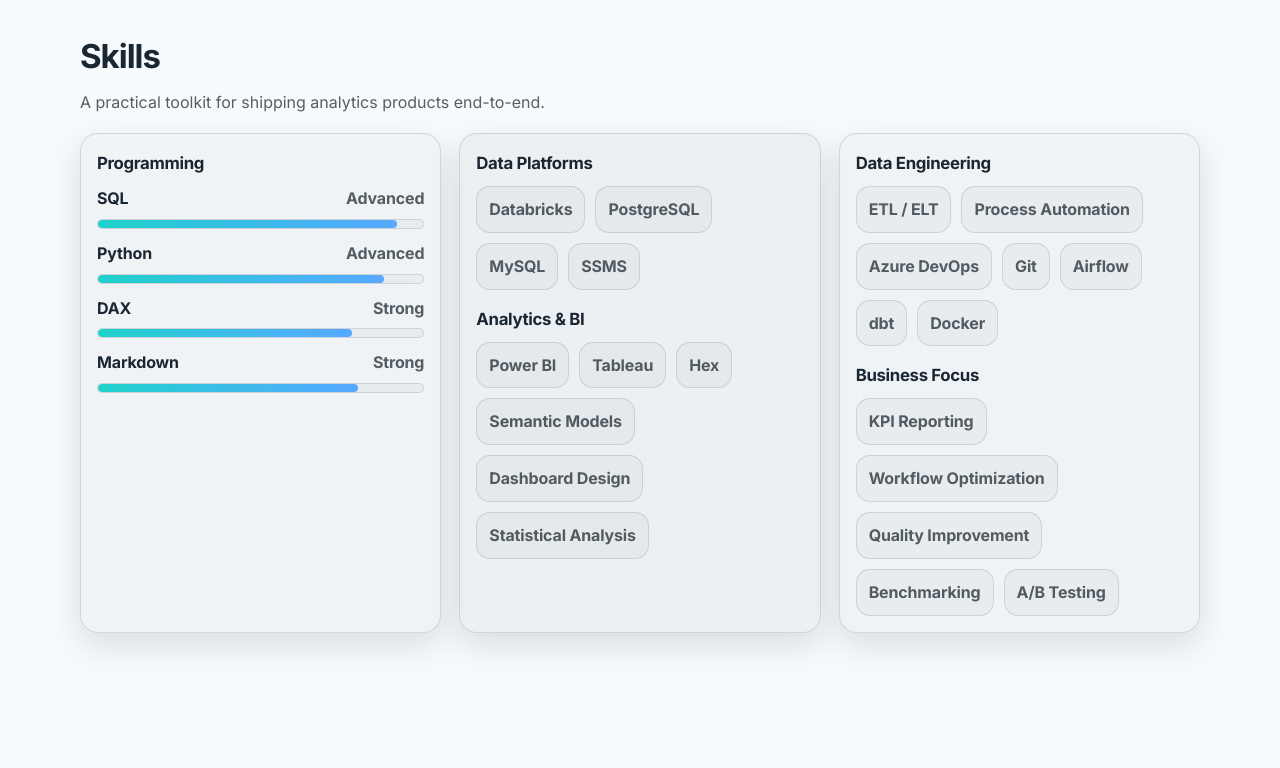
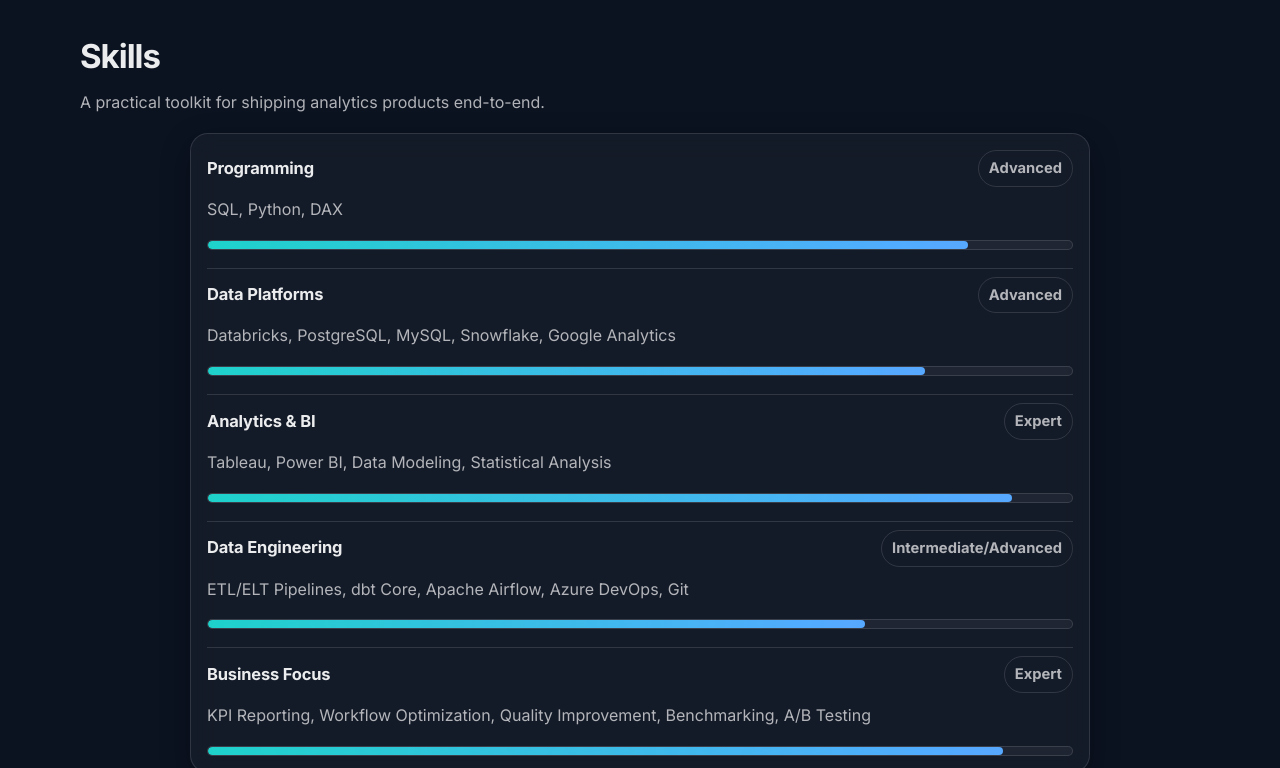
Before and after one commit to mohity667/.github.io, a plain HTML site: page index.html in a window 1280 px wide. Shown: the part 1580-2348 px from the top of the page. Drawn offline with Linux system fonts and the light colour scheme.

Commit message:
Add files via upload

```diff
--- a/index.html
+++ b/index.html
@@ -1,5 +1,5 @@
 <!doctype html>
-<html lang="en">
+<html lang="en" data-theme="dark">
   <head>
     <!--
       Portfolio — Mohit Yadav
@@ -7,7 +7,7 @@
     -->
     <meta charset="UTF-8" />
     <meta name="viewport" content="width=device-width, initial-scale=1" />
-    <meta name="color-scheme" content="dark light" />
+    <meta name="color-scheme" content="dark" />
 
     <title>Mohit Yadav — Analytics Engineer</title>
     <meta
@@ -45,18 +45,7 @@
       referrerpolicy="no-referrer"
     />
 
-    <link rel="stylesheet" href="./style.css" />
-    <script>
-      // Theme: apply ASAP to prevent flash.
-      (() => {
-        const saved = localStorage.getItem("theme");
-        const prefersDark =
-          window.matchMedia &&
-          window.matchMedia("(prefers-color-scheme: dark)").matches;
-        const theme = saved || (prefersDark ? "dark" : "light");
-        document.documentElement.dataset.theme = theme;
-      })();
-    </script>
+    <link rel="stylesheet" href="style.css" />
   </head>
 
   <body>
@@ -89,16 +78,6 @@
           <a href="#contact">Contact</a>
         </div>
 
-        <div class="nav-actions">
-          <button
-            class="theme-toggle"
-            type="button"
-            aria-label="Toggle dark/light theme"
-            title="Toggle theme"
-          >
-            <span class="theme-toggle-icon" aria-hidden="true"></span>
-          </button>
-        </div>
       </nav>
     </header>
 
@@ -113,21 +92,11 @@
 
         <div class="container hero-grid">
           <div class="hero-copy reveal">
-            <p class="eyebrow">
-              New York, NY <span class="dot" aria-hidden="true"></span>
-              Open to opportunities
-            </p>
+            <p class="eyebrow">Open to opportunities</p>
 
-            <h1 class="hero-title">
-              Mohit Yadav
-              <span class="hero-title-sub">Analytics Engineer</span>
-            </h1>
+            <h1 class="hero-title">Mohit Yadav</h1>
 
-            <p class="hero-tagline">
-              I build
-              <span class="typed" data-typed></span>
-              that turn complex data into confident decisions.
-            </p>
+            <p class="hero-tagline"><span class="typed" data-typed></span></p>
 
             <div class="hero-cta">
               <a class="btn btn-primary" href="#projects">
@@ -151,10 +120,10 @@
               </a>
               <a
                 class="chip"
-                href="#"
+                href="https://www.linkedin.com/in/mohity667"
                 target="_blank"
                 rel="noreferrer"
-                aria-label="LinkedIn (placeholder)"
+                aria-label="LinkedIn profile"
               >
                 <i class="fa-brands fa-linkedin" aria-hidden="true"></i>
                 <span>LinkedIn</span>
@@ -237,8 +206,8 @@
               </p>
               <div class="facts">
                 <div class="fact">
-                  <p class="fact-label">Location</p>
-                  <p class="fact-value">New York, NY</p>
+                  <p class="fact-label">Experience</p>
+                  <p class="fact-value">5+ years</p>
                 </div>
                 <div class="fact">
                   <p class="fact-label">Focus</p>
@@ -294,84 +263,61 @@
             </p>
           </div>
 
-          <div class="skills-grid">
-            <div class="card reveal glass">
-              <h3 class="card-title">Programming</h3>
-              <div class="skillbars" aria-label="Programming skill levels">
-                <div class="skillbar">
-                  <div class="skillbar-head">
-                    <span>SQL</span><span class="muted">Advanced</span>
-                  </div>
-                  <div class="bar" role="progressbar" aria-label="SQL" aria-valuenow="92" aria-valuemin="0" aria-valuemax="100">
-                    <span style="--w: 92%"></span>
-                  </div>
-                </div>
-                <div class="skillbar">
-                  <div class="skillbar-head">
-                    <span>Python</span><span class="muted">Advanced</span>
-                  </div>
-                  <div class="bar" role="progressbar" aria-label="Python" aria-valuenow="88" aria-valuemin="0" aria-valuemax="100">
-                    <span style="--w: 88%"></span>
-                  </div>
-                </div>
-                <div class="skillbar">
-                  <div class="skillbar-head">
-                    <span>DAX</span><span class="muted">Strong</span>
-                  </div>
-                  <div class="bar" role="progressbar" aria-label="DAX" aria-valuenow="78" aria-valuemin="0" aria-valuemax="100">
-                    <span style="--w: 78%"></span>
-                  </div>
-                </div>
-                <div class="skillbar">
-                  <div class="skillbar-head">
-                    <span>Markdown</span><span class="muted">Strong</span>
-                  </div>
-                  <div class="bar" role="progressbar" aria-label="Markdown" aria-valuenow="80" aria-valuemin="0" aria-valuemax="100">
-                    <span style="--w: 80%"></span>
-                  </div>
-                </div>
+          <div class="skills-modern card glass reveal" aria-label="Skill categories and proficiency">
+            <article class="skill-row">
+              <div class="skill-row-head">
+                <h3 class="skill-category">Programming</h3>
+                <span class="skill-level">Advanced</span>
               </div>
-            </div>
+              <p class="skill-list">SQL, Python, DAX</p>
+              <div class="bar" role="progressbar" aria-label="Programming" aria-valuenow="88" aria-valuemin="0" aria-valuemax="100">
+                <span style="--w: 88%"></span>
+              </div>
+            </article>
 
-            <div class="card reveal" data-delay="120">
-              <h3 class="card-title">Data Platforms</h3>
-              <div class="badge-grid" aria-label="Data platforms">
-                <span class="badge">Databricks</span>
-                <span class="badge">PostgreSQL</span>
-                <span class="badge">MySQL</span>
-                <span class="badge">SSMS</span>
+            <article class="skill-row">
+              <div class="skill-row-head">
+                <h3 class="skill-category">Data Platforms</h3>
+                <span class="skill-level">Advanced</span>
               </div>
-              <h3 class="card-title spacer">Analytics & BI</h3>
-              <div class="badge-grid" aria-label="Analytics and BI tools">
-                <span class="badge">Power BI</span>
-                <span class="badge">Tableau</span>
-                <span class="badge">Hex</span>
-                <span class="badge">Semantic Models</span>
-                <span class="badge">Dashboard Design</span>
-                <span class="badge">Statistical Analysis</span>
+              <p class="skill-list">Databricks, PostgreSQL, MySQL, Snowflake, Google Analytics</p>
+              <div class="bar" role="progressbar" aria-label="Data Platforms" aria-valuenow="83" aria-valuemin="0" aria-valuemax="100">
+                <span style="--w: 83%"></span>
               </div>
-            </div>
+            </article>
 
-            <div class="card reveal glass" data-delay="220">
-              <h3 class="card-title">Data Engineering</h3>
-              <div class="badge-grid" aria-label="Data engineering skills">
-                <span class="badge">ETL / ELT</span>
-                <span class="badge">Process Automation</span>
-                <span class="badge">Azure DevOps</span>
-                <span class="badge">Git</span>
-                <span class="badge">Airflow</span>
-                <span class="badge">dbt</span>
-                <span class="badge">Docker</span>
+            <article class="skill-row">
+              <div class="skill-row-head">
+                <h3 class="skill-category">Analytics &amp; BI</h3>
+                <span class="skill-level">Expert</span>
               </div>
-              <h3 class="card-title spacer">Business Focus</h3>
-              <div class="badge-grid" aria-label="Business skills">
-                <span class="badge">KPI Reporting</span>
-                <span class="badge">Workflow Optimization</span>
-                <span class="badge">Quality Improvement</span>
-                <span class="badge">Benchmarking</span>
-                <span class="badge">A/B Testing</span>
+              <p class="skill-list">Tableau, Power BI, Data Modeling, Statistical Analysis</p>
+              <div class="bar" role="progressbar" aria-label="Analytics and BI" aria-valuenow="93" aria-valuemin="0" aria-valuemax="100">
+                <span style="--w: 93%"></span>
               </div>
-            </div>
+            </article>
+
+            <article class="skill-row">
+              <div class="skill-row-head">
+                <h3 class="skill-category">Data Engineering</h3>
+                <span class="skill-level">Intermediate/Advanced</span>
+              </div>
+              <p class="skill-list">ETL/ELT Pipelines, dbt Core, Apache Airflow, Azure DevOps, Git</p>
+              <div class="bar" role="progressbar" aria-label="Data Engineering" aria-valuenow="76" aria-valuemin="0" aria-valuemax="100">
+                <span style="--w: 76%"></span>
+              </div>
+            </article>
+
+            <article class="skill-row">
+              <div class="skill-row-head">
+                <h3 class="skill-category">Business Focus</h3>
+                <span class="skill-level">Expert</span>
+              </div>
+              <p class="skill-list">KPI Reporting, Workflow Optimization, Quality Improvement, Benchmarking, A/B Testing</p>
+              <div class="bar" role="progressbar" aria-label="Business Focus" aria-valuenow="92" aria-valuemin="0" aria-valuemax="100">
+                <span style="--w: 92%"></span>
+              </div>
+            </article>
           </div>
         </div>
       </section>
@@ -570,7 +516,6 @@
               <h3 class="card-title">University of Missouri</h3>
               <p class="muted">Master of Science in Data Science &amp; Analytics</p>
               <div class="edu-meta">
-                <span class="pill">Columbia, MO</span>
                 <span class="pill">GPA 3.85/4.0</span>
               </div>
             </article>
@@ -652,7 +597,7 @@
                     <span class="contact-value">669-649-0755</span>
                   </span>
                 </a>
-                <a class="contact-item" href="#" target="_blank" rel="noreferrer">
+                <a class="contact-item" href="https://www.linkedin.com/in/mohity667" target="_blank" rel="noreferrer">
                   <span class="contact-icon" aria-hidden="true">
                     <i class="fa-brands fa-linkedin"></i>
                   </span>
@@ -734,7 +679,7 @@
           © <span id="year"></span> Mohit Yadav. Built with HTML/CSS/JS.
         </p>
         <div class="footer-links" aria-label="Footer social links">
-          <a class="icon-link" href="#" target="_blank" rel="noreferrer" aria-label="LinkedIn (placeholder)">
+          <a class="icon-link" href="https://www.linkedin.com/in/mohity667" target="_blank" rel="noreferrer" aria-label="LinkedIn profile">
             <i class="fa-brands fa-linkedin"></i>
           </a>
           <a class="icon-link" href="#" target="_blank" rel="noreferrer" aria-label="GitHub (placeholder)">
@@ -747,6 +692,6 @@
       </div>
     </footer>
 
-    <script src="./script.js" defer></script>
+    <script src="script.js" defer></script>
   </body>
 </html>
--- a/script.js
+++ b/script.js
@@ -19,27 +19,6 @@
   // Footer year
   const year = $("#year");
   if (year) year.textContent = String(new Date().getFullYear());
-
-  // Theme toggle
-  const themeToggle = $(".theme-toggle");
-  const setTheme = (theme) => {
-    document.documentElement.dataset.theme = theme;
-    localStorage.setItem("theme", theme);
-  };
-
-  const getTheme = () =>
-    document.documentElement.dataset.theme ||
-    localStorage.getItem("theme") ||
-    "dark";
-
-  if (themeToggle) {
-    themeToggle.addEventListener("click", () => {
-      const current = getTheme();
-      setTheme(current === "dark" ? "light" : "dark");
-      // Repaint canvas subtly for new colors
-      window.dispatchEvent(new Event("themechange"));
-    });
-  }
 
   // Mobile nav
   const navToggle = $(".nav-toggle");
@@ -110,11 +89,9 @@
   const typedEl = $("[data-typed]");
   if (typedEl) {
     const words = [
-      "data models",
-      "analytics pipelines",
-      "decision-ready dashboards",
-      "automated reporting",
-      "experimentation insights",
+      "I am an Analytics Engineer",
+      "I am a Data Analyst",
+      "I am a BI Analyst",
     ];
 
     const typeSpeed = 26;
@@ -325,10 +302,6 @@
 
     const onResize = () => start();
     window.addEventListener("resize", onResize, { passive: true });
-    window.addEventListener("themechange", () => {
-      // gentle refresh; dot positions stay
-    });
-
     start();
   }
 })();
--- a/style.css
+++ b/style.css
@@ -36,20 +36,6 @@
   --focus: 0 0 0 3px rgba(37, 208, 201, 0.35);
 
   --nav-h: 64px;
-}
-
-/* Light theme */
-html[data-theme="light"] {
-  --bg: #f7fafc;
-  --bg-elev: rgba(7, 20, 31, 0.04);
-  --bg-elev-2: rgba(7, 20, 31, 0.06);
-  --text: rgba(7, 20, 31, 0.92);
-  --muted: rgba(7, 20, 31, 0.68);
-  --faint: rgba(7, 20, 31, 0.55);
-  --border: rgba(7, 20, 31, 0.12);
-  --shadow: 0 16px 55px rgba(7, 20, 31, 0.18);
-  --shadow-soft: 0 12px 32px rgba(7, 20, 31, 0.12);
-  --accent-ink: #052022;
 }
 
 *,
@@ -143,7 +129,7 @@ textarea {
 .nav {
   height: var(--nav-h);
   display: grid;
-  grid-template-columns: 1fr auto auto;
+  grid-template-columns: 1fr auto;
   align-items: center;
   gap: 12px;
 }
@@ -236,36 +222,6 @@ textarea {
   background: var(--bg-elev);
   border-color: var(--border);
   transform: translateY(-1px);
-}
-
-.nav-actions {
-  display: inline-flex;
-  justify-content: flex-end;
-}
-
-.theme-toggle {
-  width: 44px;
-  height: 44px;
-  border-radius: 14px;
-  border: 1px solid var(--border);
-  background: var(--bg-elev);
-  cursor: pointer;
-  box-shadow: none;
-  transition: transform 120ms ease, background 120ms ease;
-}
-
-.theme-toggle:hover {
-  transform: translateY(-1px);
-  background: var(--bg-elev-2);
-}
-
-.theme-toggle-icon {
-  display: inline-block;
-  width: 18px;
-  height: 18px;
-  border-radius: 999px;
-  background: linear-gradient(135deg, var(--accent), var(--accent-2));
-  box-shadow: inset 0 0 0 3px color-mix(in srgb, var(--bg) 60%, transparent);
 }
 
 .section {
@@ -708,23 +664,49 @@ textarea {
 }
 
 /* SKILLS */
-.skills-grid {
+.skills-modern {
+  margin-top: 14px;
+  max-width: 900px;
+  margin-inline: auto;
   display: grid;
-  gap: var(--gap);
-  margin-top: 14px;
+  gap: 18px;
 }
 
-.skillbars {
+.skill-row {
   display: grid;
-  gap: 12px;
+  gap: 10px;
 }
 
-.skillbar-head {
+.skill-row + .skill-row {
+  padding-top: 8px;
+  border-top: 1px solid var(--border);
+}
+
+.skill-row-head {
   display: flex;
   justify-content: space-between;
   gap: 12px;
+  align-items: center;
+}
+
+.skill-category {
+  margin: 0;
+  font-size: 1.03rem;
+  letter-spacing: -0.01em;
+}
+
+.skill-level {
+  color: var(--muted);
   font-weight: 800;
-  letter-spacing: -0.01em;
+  font-size: 0.92rem;
+  border: 1px solid var(--border);
+  border-radius: 999px;
+  padding: 6px 10px;
+}
+
+.skill-list {
+  margin: 0;
+  color: var(--muted);
 }
 
 .bar {
@@ -1141,10 +1123,6 @@ textarea:focus {
     grid-template-columns: 1.1fr 0.9fr;
   }
 
-  .skills-grid {
-    grid-template-columns: 1fr 1fr 1fr;
-  }
-
   .projects-grid {
     grid-template-columns: repeat(3, 1fr);
   }
```
Also changed, not shown: 1 other file.
